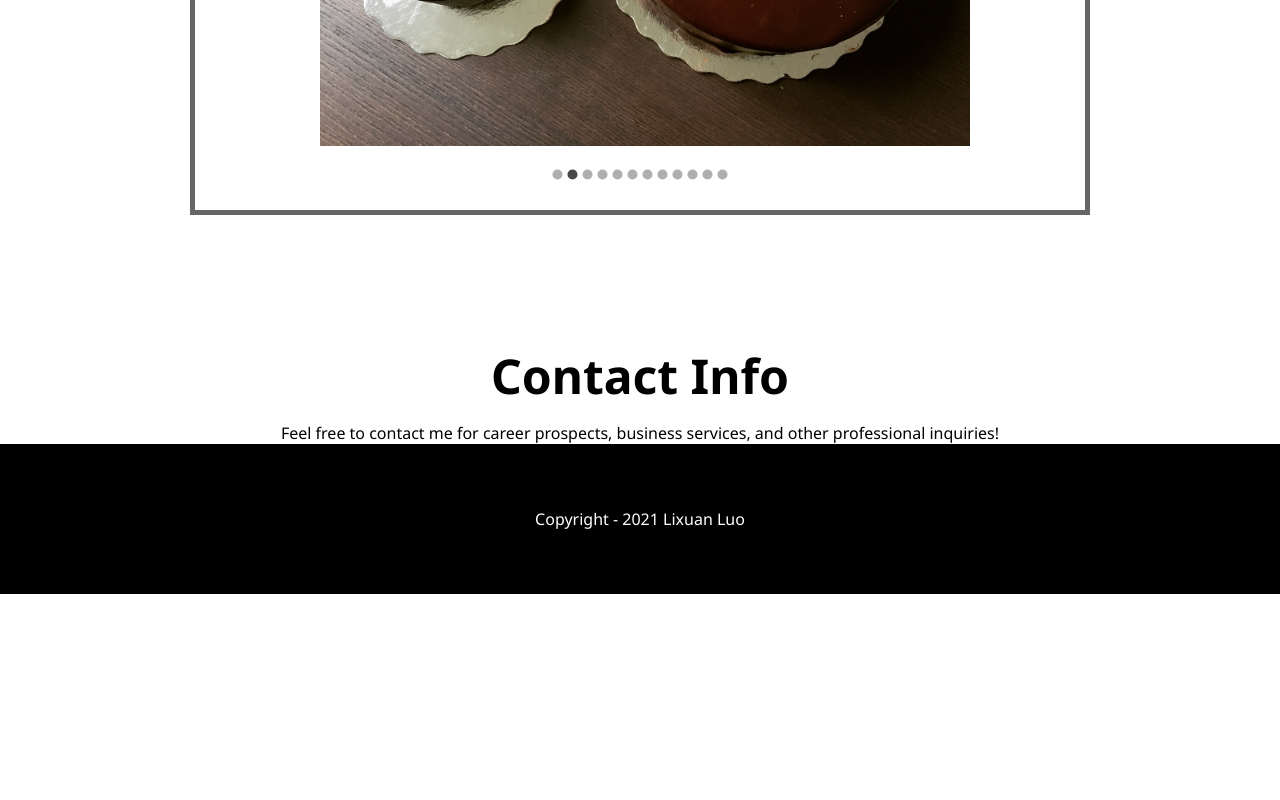
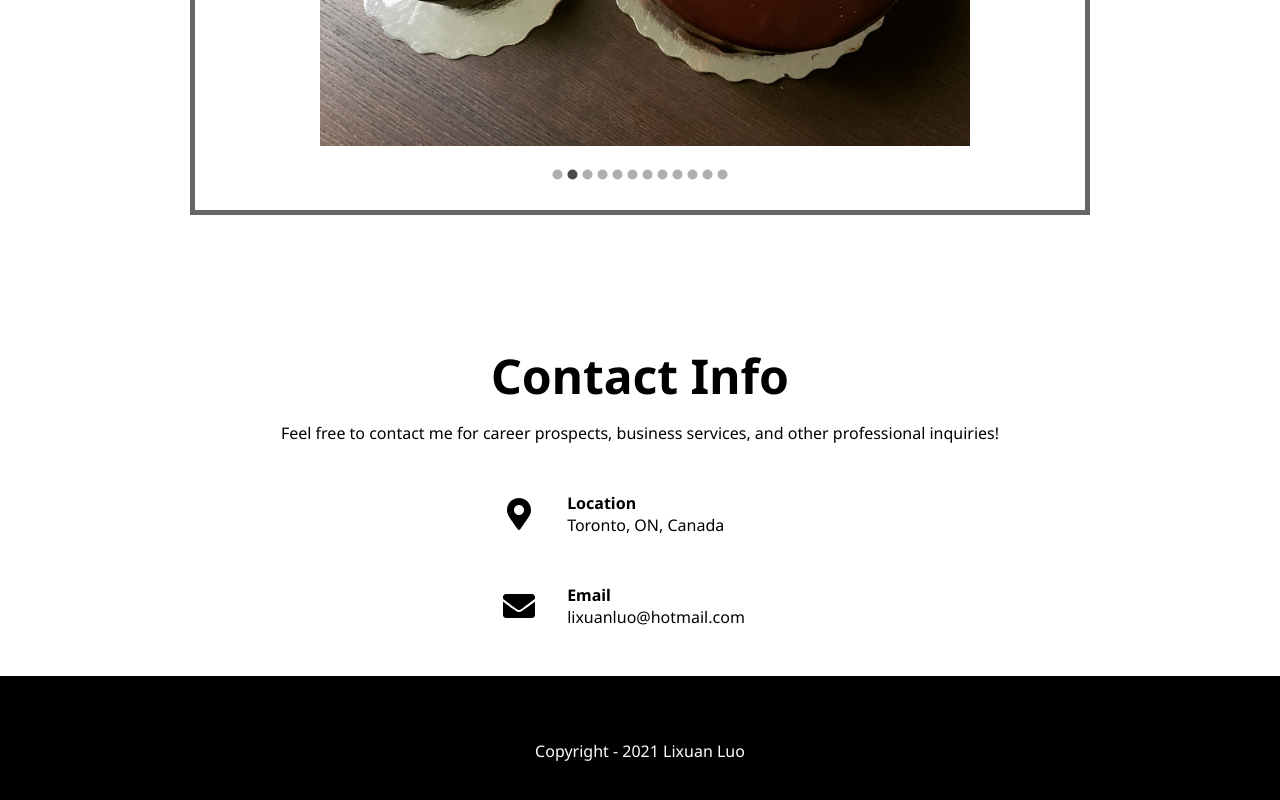
Before and after one commit to YourNeptune/my-CV, a React (Create React App) app: page / in a window 1280 px wide. Shown: the part 2743-3543 px from the top of the page. Before the commit the page ends 3337 px from the top, so only its background shows below. Built offline with nearby package versions, Linux system fonts and the light colour scheme.

Commit message:
update contact info

```diff
--- a/src/components/Contact.js
+++ b/src/components/Contact.js
@@ -1,4 +1,6 @@
-import '../css/Contact.css'
+import { faEnvelope, faMapMarkerAlt } from "@fortawesome/free-solid-svg-icons";
+import "../css/Contact.css";
+import ContactInfo from "./ContactInfo";
 
 const Contact = () => {
   return (
@@ -9,7 +11,14 @@
         other professional inquiries!
       </p>
       <div>
-
+        <ContactInfo
+          logo={faMapMarkerAlt}
+          info={{ caption: "Location", text: "Toronto, ON, Canada" }}
+        />
+        <ContactInfo
+          logo={faEnvelope}
+          info={{ caption: "Email", text: "lixuanluo@hotmail.com" }}
+        />
       </div>
     </div>
   );
--- a/src/components/ContactInfo.js
+++ b/src/components/ContactInfo.js
@@ -1,15 +1,17 @@
-import '../css/ContactInfo.css'
+import "../css/ContactInfo.css";
+import { FontAwesomeIcon } from "@fortawesome/react-fontawesome";
 
-const ContactInfo = ({logo, info}) => {
-    return (
-      <div>
-        {/* Logo */}
-        <div>
-          <h4>{info.caption}</h4>
-          <p>{info.text}</p>
-        </div>
+const ContactInfo = ({ logo, info }) => {
+  return (
+    <div className="ContactInfo">
+      <FontAwesomeIcon className="contact_icon" icon={logo} size="2x" />
+
+      <div className="contact_info">
+        <h4>{info.caption}</h4>
+        <p>{info.text}</p>
       </div>
-    );
-}
+    </div>
+  );
+};
 
-export default ContactInfo
+export default ContactInfo;
--- a/src/css/ContactInfo.css
+++ b/src/css/ContactInfo.css
@@ -0,0 +1,16 @@
+.ContactInfo {
+  display: flex;
+  flex-direction: row;
+  align-items: center;
+  text-align: initial;
+  margin: 3em;
+}
+
+.contact_icon {
+  flex: 0.18;
+}
+
+.contact_info {
+  margin: 0 2em;
+  flex: 1;
+}
```
